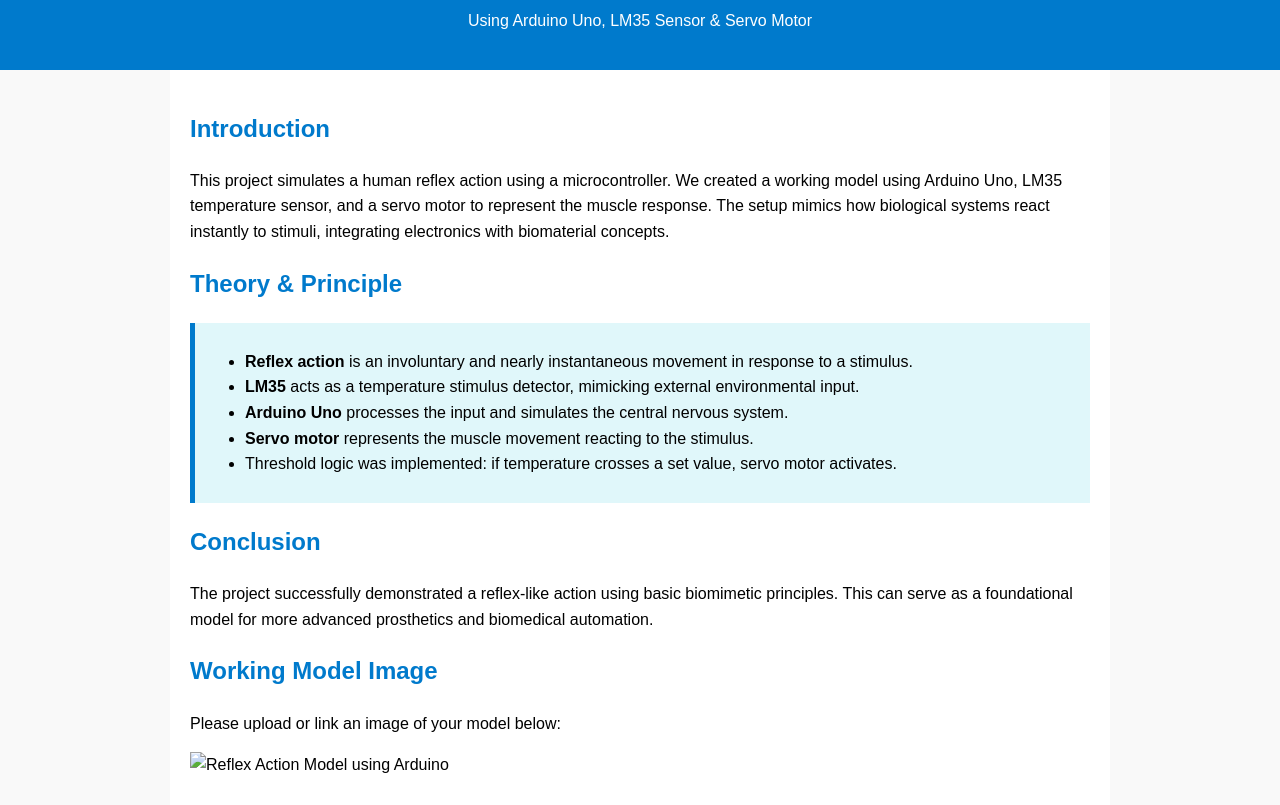
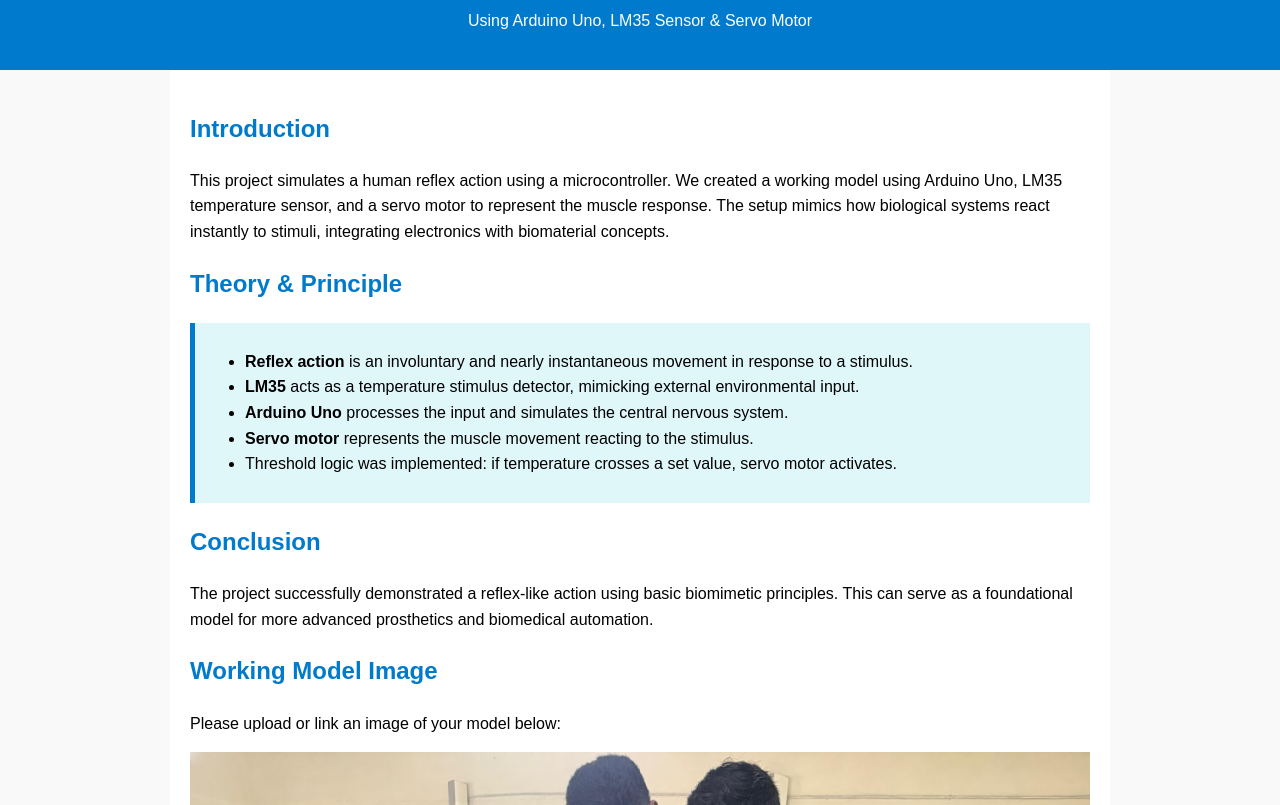
Before and after one commit to TarunikaManoranjan/BM-project, a plain HTML site: page index.html in a window 1280 px wide. Shown: the part 106-911 px from the top of the page. Drawn offline with Linux system fonts and the light colour scheme.

Commit message:
Update index.html

```diff
--- a/index.html
+++ b/index.html
@@ -82,8 +82,9 @@
   <h2>Working Model Image</h2>
   <p>Please upload or link an image of your model below:</p>
   <!-- Replace with your actual image path or use a real upload interface if using a CMS -->
-  <img src="project-image.jpg" alt="Reflex Action Model using Arduino" />
+  <img src="tarunika portfolio.jpg" alt="Reflex Action Model using Arduino" />
 
+   <img src="tarunika portfolio .jpg" alt="Reflex Action Model using Arduino" />
 </div>
 
 <footer>
```
